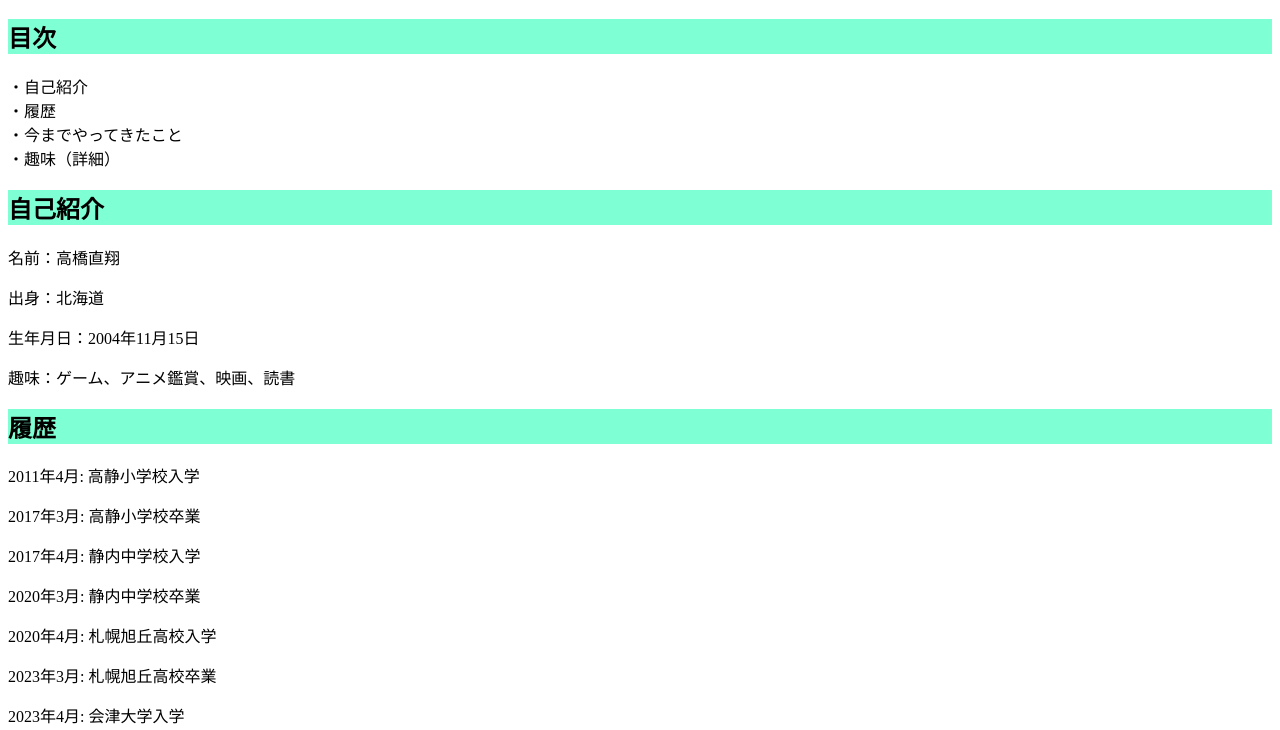
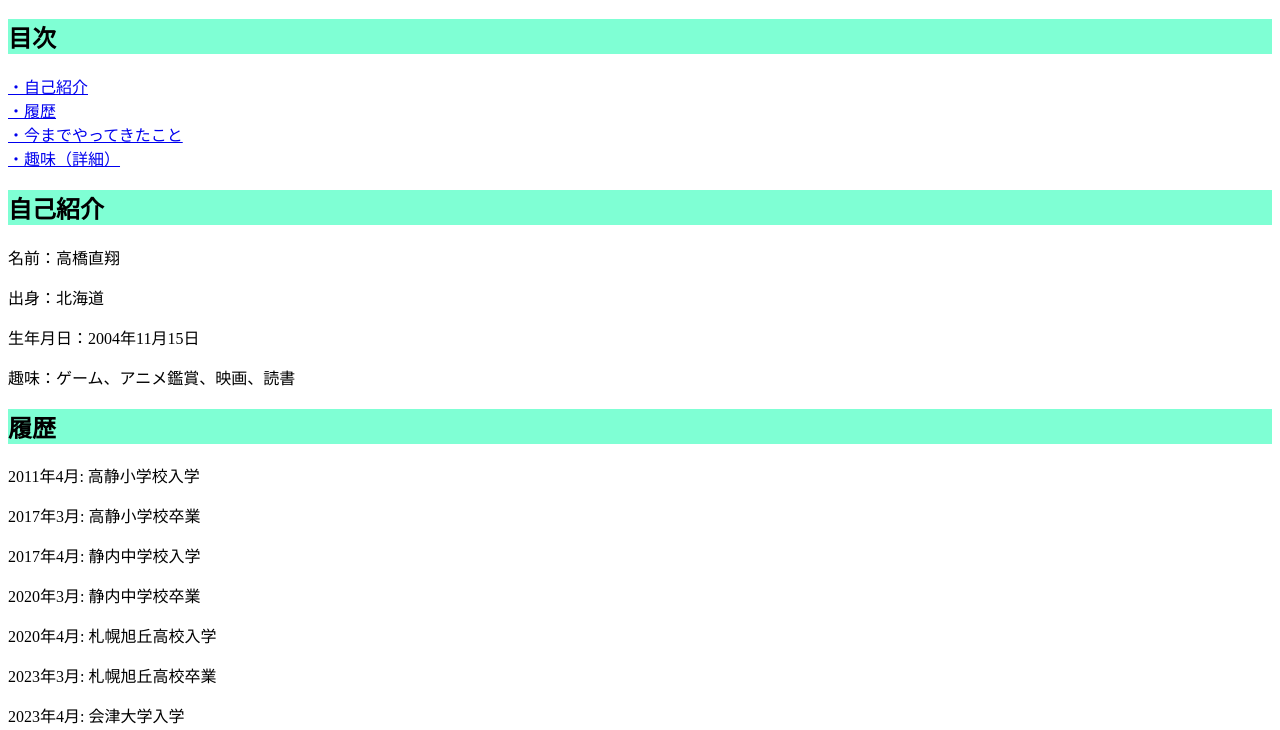
Before and after one commit to tkanotmio/final-examin-tknao, a plain HTML site: page index.html in a window 1280 px wide. Shown: the part 70-800 px from the top of the page. Drawn offline with Linux system fonts and the light colour scheme.

Commit message:
Update index.html

```diff
--- a/index.html
+++ b/index.html
@@ -19,10 +19,10 @@
     <body>
         <h1>ブログ</h1>
         <h2>目次</h2>
-        <a herf="#selfintro">・自己紹介</a><br>
-        <a herf="#rireki">・履歴</a><br>
-        <a herf="#done">・今までやってきたこと</a><br>
-        <a herf="#favorite">・趣味（詳細）</a>
+        <a href="#selfintro">・自己紹介</a><br>
+        <a href="#rireki">・履歴</a><br>
+        <a href="#done">・今までやってきたこと</a><br>
+        <a href="#favorite">・趣味（詳細）</a>
 
         <div id="selfintro">
         <h2>自己紹介</h2>
```
